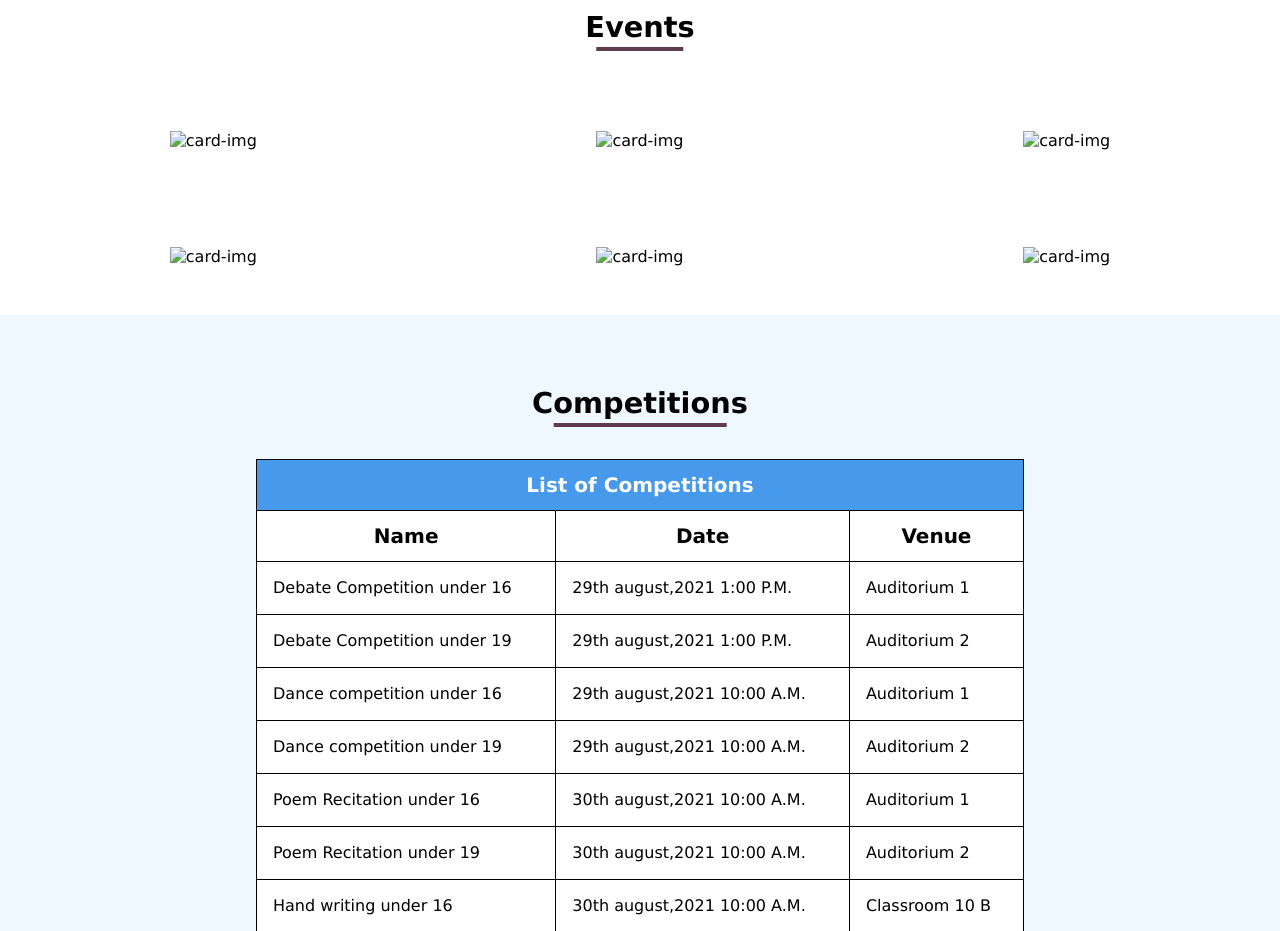
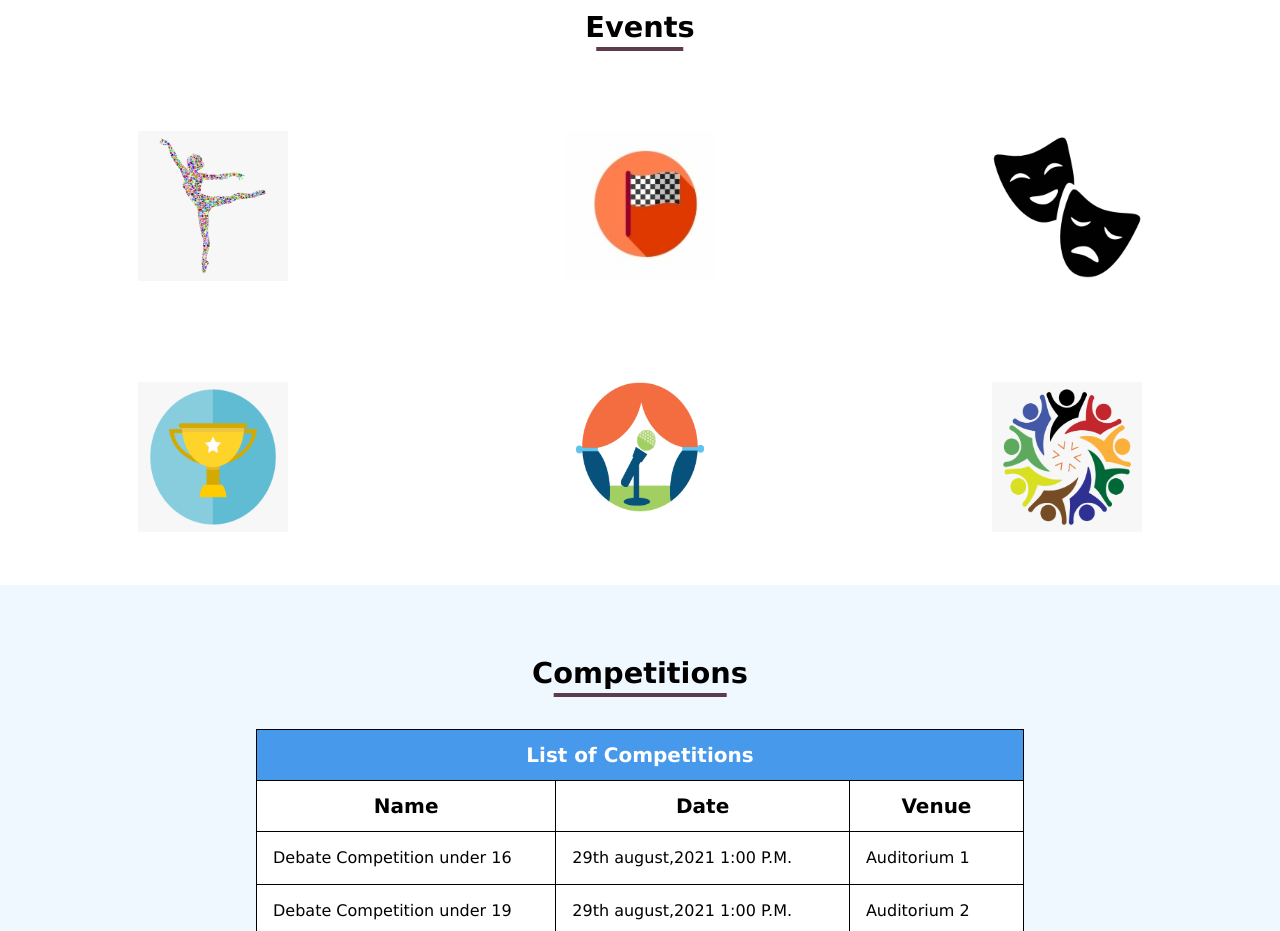
Before and after one commit to Rad-Shoot/Mridang, a plain HTML site: page index.html in a window 1280 px wide. Shown: the part 829-1760 px from the top of the page. Drawn offline with Linux system fonts and the light colour scheme.

Commit message:
Update index.html

```diff
--- a/index.html
+++ b/index.html
@@ -68,7 +68,7 @@
 
         <div class="card">
             <div class="card-content">
-                <div class="card-img"><img src="icons/dance-1.png" alt="card-img"></div>
+                <div class="card-img"><img src="dance-1.png" alt="card-img"></div>
                 <div class="card-text">
                 <h2 class="card-title">Cultural</h2>
                 <p class="card-subtitle">
@@ -80,7 +80,7 @@
 
         <div class="card">
             <div class="card-content">
-                <div class="card-img"><img src="icons/sports-1.png" alt="card-img"></div>
+                <div class="card-img"><img src="sports-1.png" alt="card-img"></div>
                 <div class="card-text">
                 <h2 class="card-title">Sports</h2>
                 <p class="card-subtitle">100 meter race under 16</p>
@@ -90,7 +90,7 @@
 
         <div class="card">
             <div class="card-content">
-                <div class="card-img"><img src="icons/cultural events-1.png" alt="card-img"></div>
+                <div class="card-img"><img src="cultural events-1.png" alt="card-img"></div>
                 <div class="card-text">
                 <h2 class="card-title">Cultural</h2>
                 <p class="card-subtitle">Play - Merchant of Venice</p>
@@ -100,7 +100,7 @@
 
         <div class="card">
             <div class="card-content">
-                <div class="card-img"><img src="icons/cup-medal.png" alt="card-img"></div>
+                <div class="card-img"><img src="cup-medal.png" alt="card-img"></div>
                 <div class="card-text">
                 <h2 class="card-title">Sports</h2>
                 <p class="card-subtitle">High Jump under 19</p>
@@ -110,7 +110,7 @@
 
         <div class="card">
             <div class="card-content">
-                <div class="card-img"><img src="icons/mic-1.jpg" alt="card-img"></div>
+                <div class="card-img"><img src="mic-1.jpg" alt="card-img"></div>
                 <div class="card-text">
                 <h2 class="card-title">Cultural</h2>
                 <p class="card-subtitle">Solo singing under 16</p>
@@ -120,7 +120,7 @@
 
         <div class="card">
             <div class="card-content">
-                <div class="card-img"><img src="icons/team-1.png" alt="card-img"></div>
+                <div class="card-img"><img src="team-1.png" alt="card-img"></div>
                 <div class="card-text">
                 <h2 class="card-title">Sports</h2>
                 <p class="card-subtitle">200 meter race under 19</p>
```
